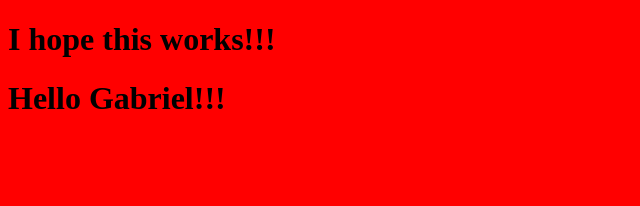
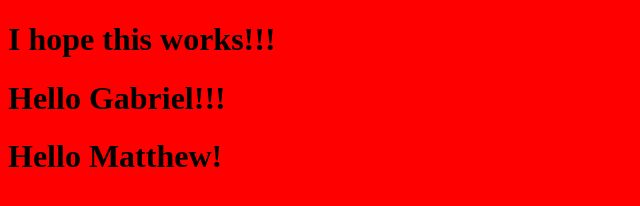
Before and after one commit to McKinley-STEAM-Academy/test-github-assignment-camcam123487, a plain HTML site: page index.html in a window 1280 px wide. Shown: the whole page, without its empty margins (0-640 px from the left). Drawn offline with Linux system fonts and the light colour scheme.

Commit message:
edited html

```diff
--- a/index.html
+++ b/index.html
@@ -9,5 +9,6 @@
 <body>
     <h1>I hope this works!!!</h1>
     <h1>Hello Gabriel!!!</h1>
+    <h1>Hello Matthew!</h1>
 </body>
 </html>
```
